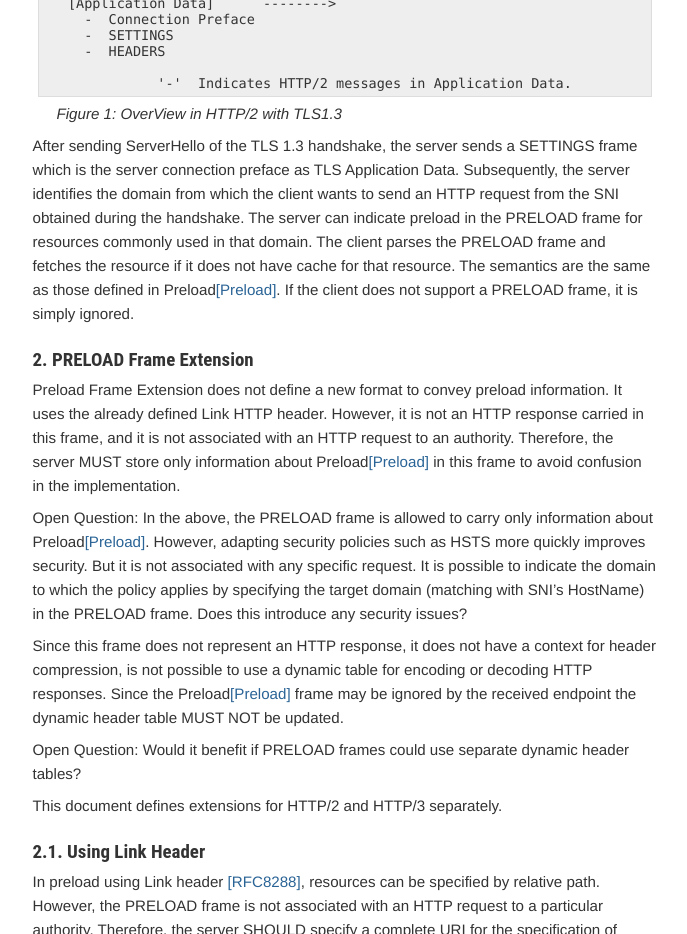
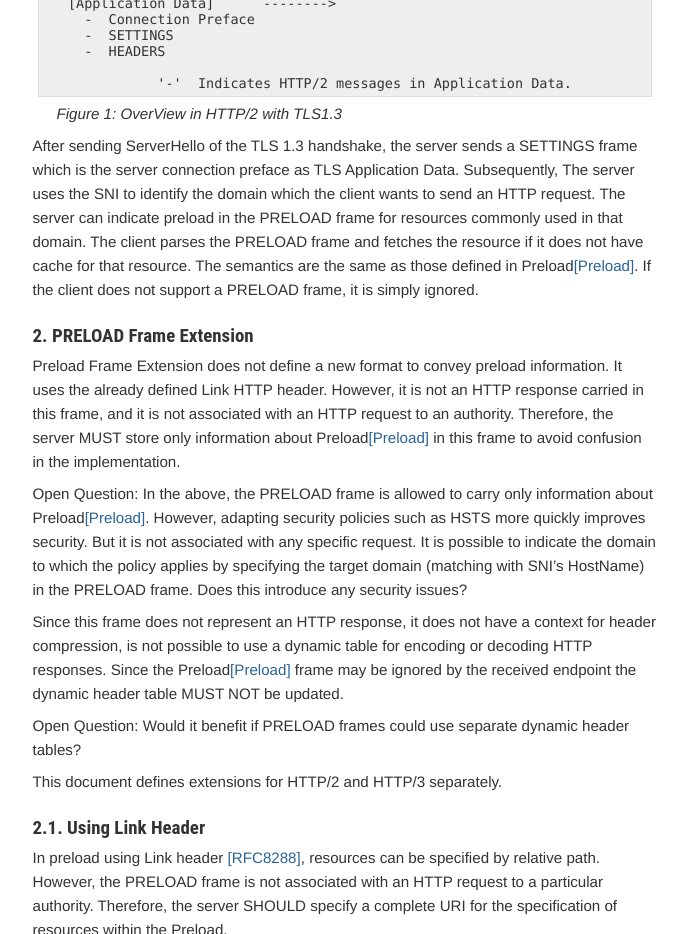
Before and after one commit to hiroyuki-goto-gree/draft-goto-httpbis-preload-frame, a plain HTML site: page draft-goto-httpbis-preload-frame.html in a window 1280 px wide. Shown: the part 1720-2654 px from the top of the page, without its empty margins (123-810 px from the left). Drawn offline with Linux system fonts and the light colour scheme.

Commit message:
Script updating gh-pages from 181fd01. [ci skip]

```diff
--- a/draft-goto-httpbis-preload-frame.html
+++ b/draft-goto-httpbis-preload-frame.html
@@ -422,7 +422,7 @@ ul.toc li {
               '-'  Indicates HTTP/2 messages in Application Data.
 </pre>
 <p class="figure">Figure 1: OverView in HTTP/2 with TLS1.3</p>
-<p id="rfc.section.1.1.p.3">After sending ServerHello of the TLS 1.3 handshake, the server sends a SETTINGS frame which is the server connection preface as TLS Application Data. Subsequently, the server identifies the domain from which the client wants to send an HTTP request from the SNI obtained during the handshake. The server can indicate preload in the PRELOAD frame for resources commonly used in that domain. The client parses the PRELOAD frame and fetches the resource if it does not have cache for that resource. The semantics are the same as those defined in Preload<a href="#Preload" class="xref">[Preload]</a>. If the client does not support a PRELOAD frame, it is simply ignored.</p>
+<p id="rfc.section.1.1.p.3">After sending ServerHello of the TLS 1.3 handshake, the server sends a SETTINGS frame which is the server connection preface as TLS Application Data. Subsequently, The server uses the SNI to identify the domain which the client wants to send an HTTP request. The server can indicate preload in the PRELOAD frame for resources commonly used in that domain. The client parses the PRELOAD frame and fetches the resource if it does not have cache for that resource. The semantics are the same as those defined in Preload<a href="#Preload" class="xref">[Preload]</a>. If the client does not support a PRELOAD frame, it is simply ignored.</p>
 <h1 id="rfc.section.2">
 <a href="#rfc.section.2">2.</a> <a href="#preload-extension" id="preload-extension">PRELOAD Frame Extension</a>
 </h1>
```
Also changed, not shown: draft-goto-httpbis-preload-frame.txt.
